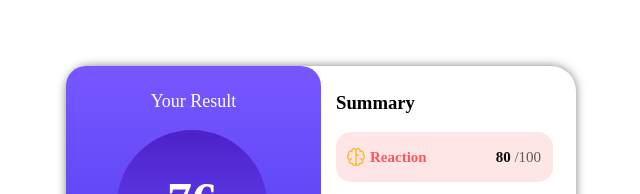
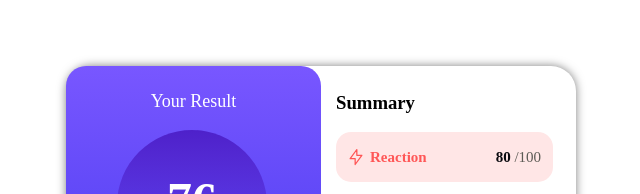
Before and after one commit to Sevich-Kah/Sevich-Kah.github.io, a plain HTML site: page index.html in a window 1280 px wide. Shown: the part 120-314 px from the top of the page, 312-952 px from the left. Drawn offline with Linux system fonts and the light colour scheme; files whose address does not match are found by name.

Commit message:
index.html

```diff
--- a/index.html
+++ b/index.html
@@ -26,7 +26,7 @@
     <nav class="nav2">
       <h3 class="sum"><b>Summary</b></h3>
       <div class="div1">
-        <img src="icon-memory.svg">
+        <img src="icon-reaction.svg">
       <span><b>Reaction</b></span>
       <span class="spa"><b>80 </b></span><span class="per">/100</span>
       </div>
```
